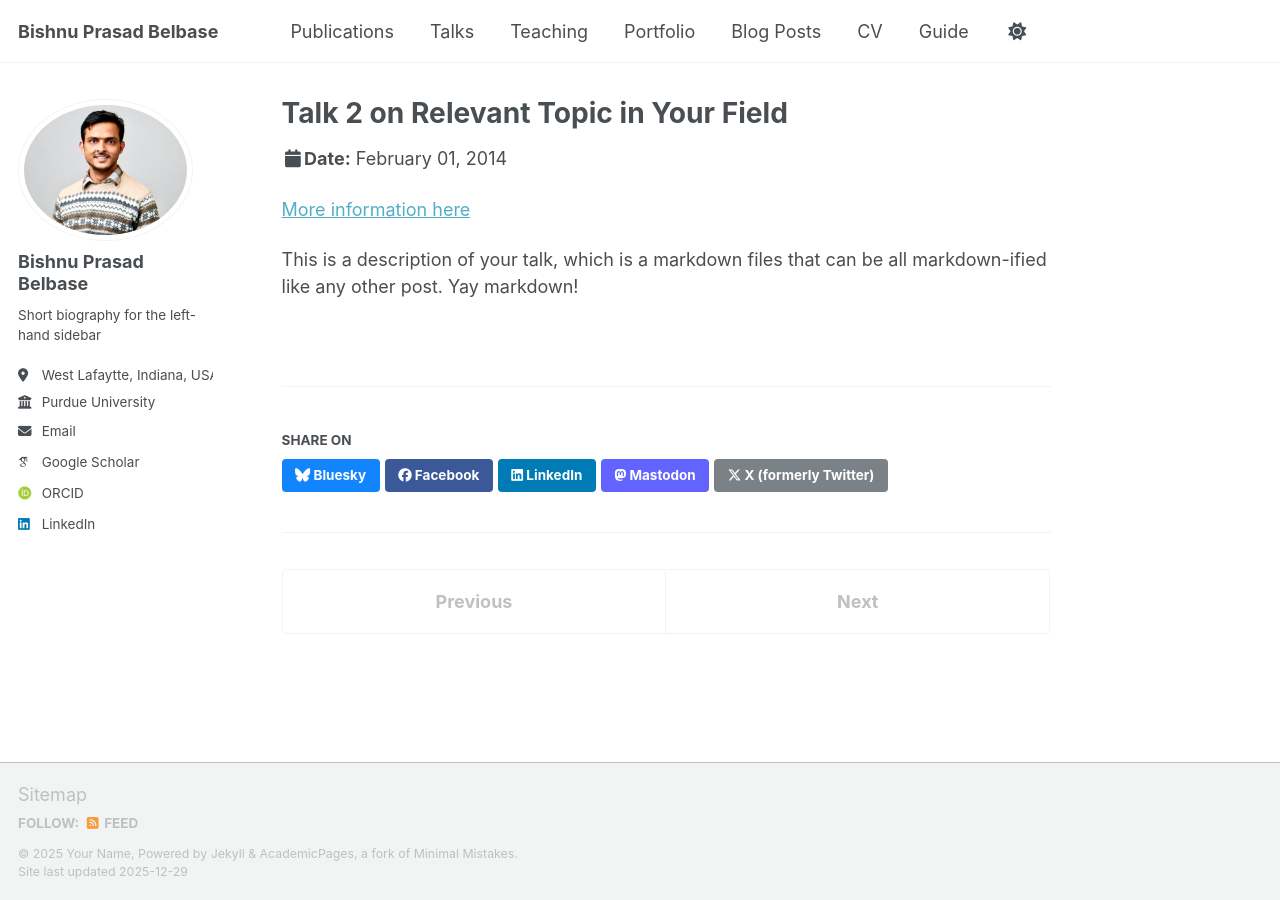
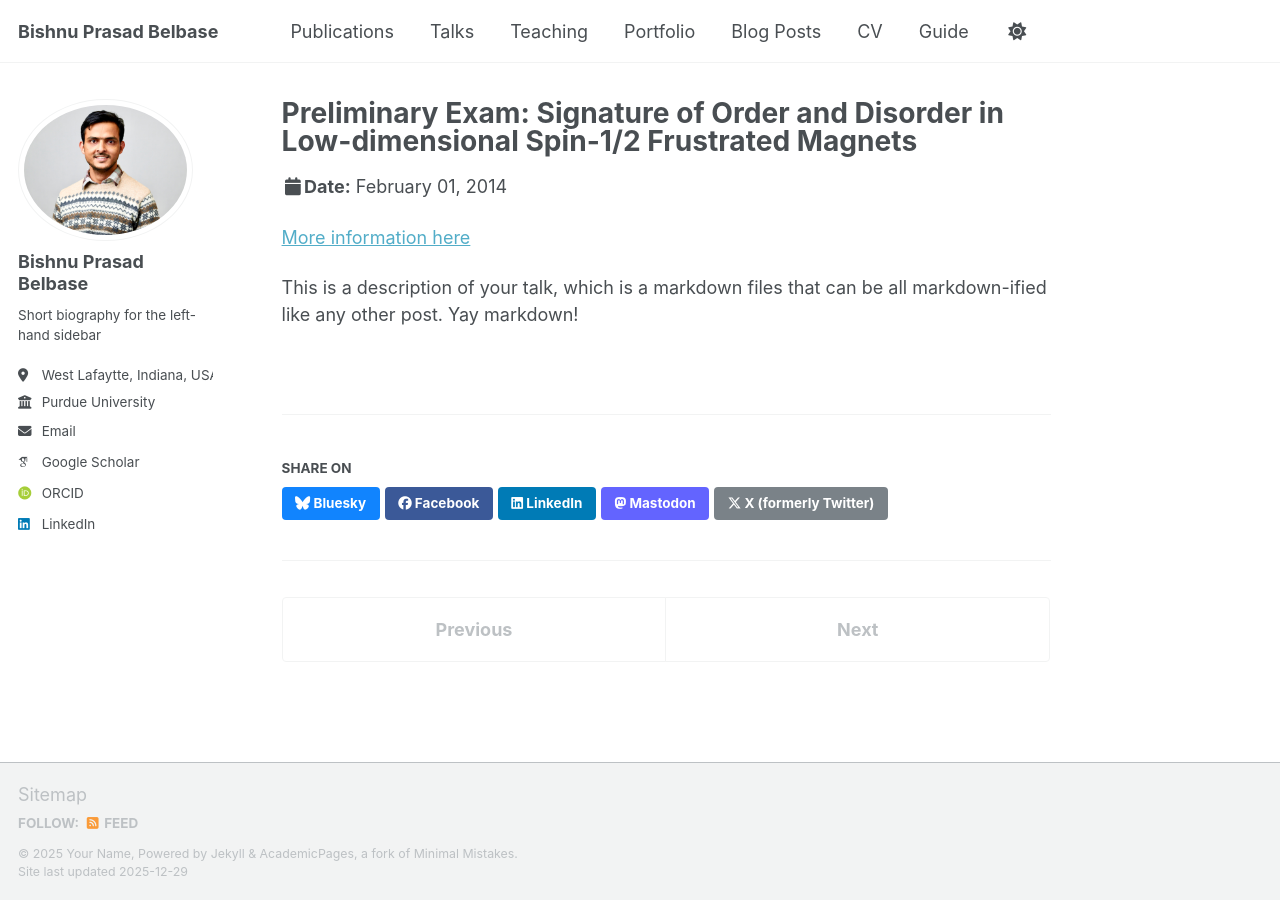
Before and after one commit to bbelbase8/bpb, a Jekyll site: the page built from _talks/2014-02-01-talk-2.md, in a window 1280 px wide. Built offline with Jekyll 4.4.1, drawn with Linux system fonts in a browser that asks for light colours; some web fonts are replaced; a script bundle is joined from its source files by our own code; library files that are not in the unit come from our copies.

Commit message:
Update 2014-02-01-talk-2.md

```diff
--- a/_talks/2014-02-01-talk-2.md
+++ b/_talks/2014-02-01-talk-2.md
@@ -1,5 +1,5 @@
 ---
-title: "Talk 2 on Relevant Topic in Your Field"
+title: "Preliminary Exam: Signature of Order and Disorder in Low-dimensional Spin-1/2 Frustrated Magnets"
 collection: talks
 type: "Talk"
 permalink: /talks/2014-02-01-talk-2
```
